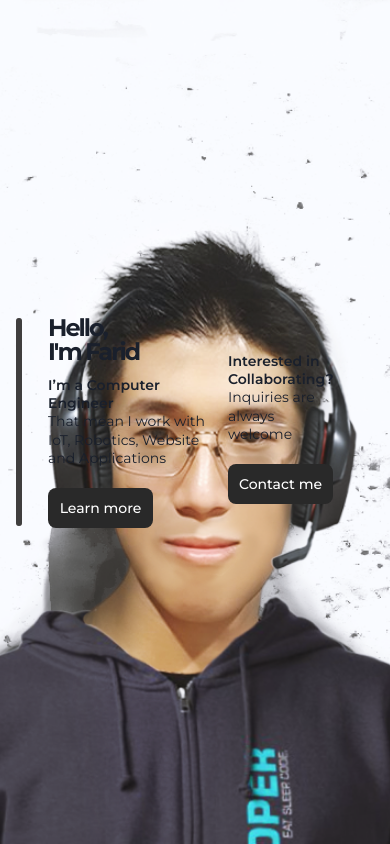
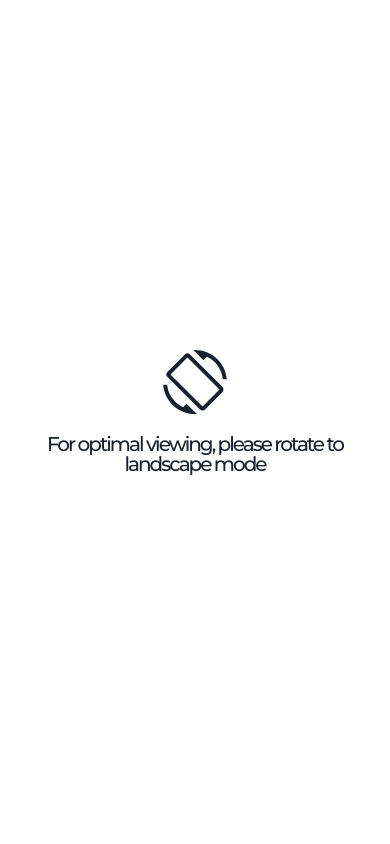
Before and after one commit to flitzcore/personal-web, a React (Vite) app: page / in a window 390 px wide. Shown: the top 844 px of the page. Built offline with nearby package versions, Linux system fonts and the light colour scheme.

Commit message:
potrait mode

```diff
--- a/src/App.jsx
+++ b/src/App.jsx
@@ -3,12 +3,13 @@ import Programmer from "src/pages/Programmer";
 import Designer from "src/pages/Designer";
 import LabAssistant from "src/pages/LabAssistant";
 import GameDev from "src/pages/GameDev";
+import IsPotrait from "src/pages/IsPotrait";
 import ScrollContent from "./pages/ScrollContent";
 import React from "react";
 import { useScroll } from "framer-motion";
 import ProgressBar from "./components/ProgressBar";
 import ContactMe from "./pages/ContactMe";
-
+import { useMediaQuery } from "@chakra-ui/react";
 function generateTransformValues(page, pageCount) {
   // Calculate the start and end percentages for the current page
   const start = (page - 1) / pageCount;
@@ -18,6 +19,7 @@ function generateTransformValues(page, pageCount) {
   return [start, end];
 }
 function App() {
+  const [isLandscape] = useMediaQuery("(orientation: landscape)");
   // const ref = useRef(null);
   const pageCount = 7;
   const { scrollYProgress } = useScroll({
@@ -25,7 +27,7 @@ function App() {
     offset: ["start start", "end start"],
   });
 
-  return (
+  return isLandscape ? (
     <>
       <ProgressBar scrollY={scrollYProgress} range={[0, 0.85]} />
       <ComputerEngineer page={1} scrollY={scrollYProgress} />
@@ -52,6 +54,10 @@ function App() {
       <ContactMe scrollY={scrollYProgress} />
       <ScrollContent />
     </>
+  ) : (
+    <>
+      <IsPotrait></IsPotrait>
+    </>
   );
 }
 
--- /dev/null
+++ b/src/pages/IsPotrait.jsx
@@ -0,0 +1,39 @@
+import {
+  Text,
+  Stack,
+  Button,
+  Flex,
+  Image,
+  chakra,
+  shouldForwardProp,
+} from "@chakra-ui/react";
+import { MdScreenRotation } from "react-icons/md";
+
+import "src/fonts/montserrat.css";
+export default function IsPotrait(props) {
+  return (
+    <Flex
+      height="100vh" // Full viewport height
+      width="100vw" // Full viewport width
+      align="center" // Vertically center the content
+      justify="center" // Horizontally center the content
+      direction="column" // Stack children vertically
+    >
+      <MdScreenRotation size="4em" /> {/* Adjust the size as needed */}
+      <Text
+        py={"1em"}
+        mx={"1em"}
+        fontFamily="'Montserrat', sans-serif"
+        fontSize={{
+          base: "xl",
+        }}
+        letterSpacing={-2}
+        fontWeight="500"
+        lineHeight={{ base: "1em", "2xl": "0.9em" }}
+        textAlign="center" // Ensure text itself is centered if it wraps
+      >
+        For optimal viewing, please rotate to landscape mode
+      </Text>
+    </Flex>
+  );
+}
```
